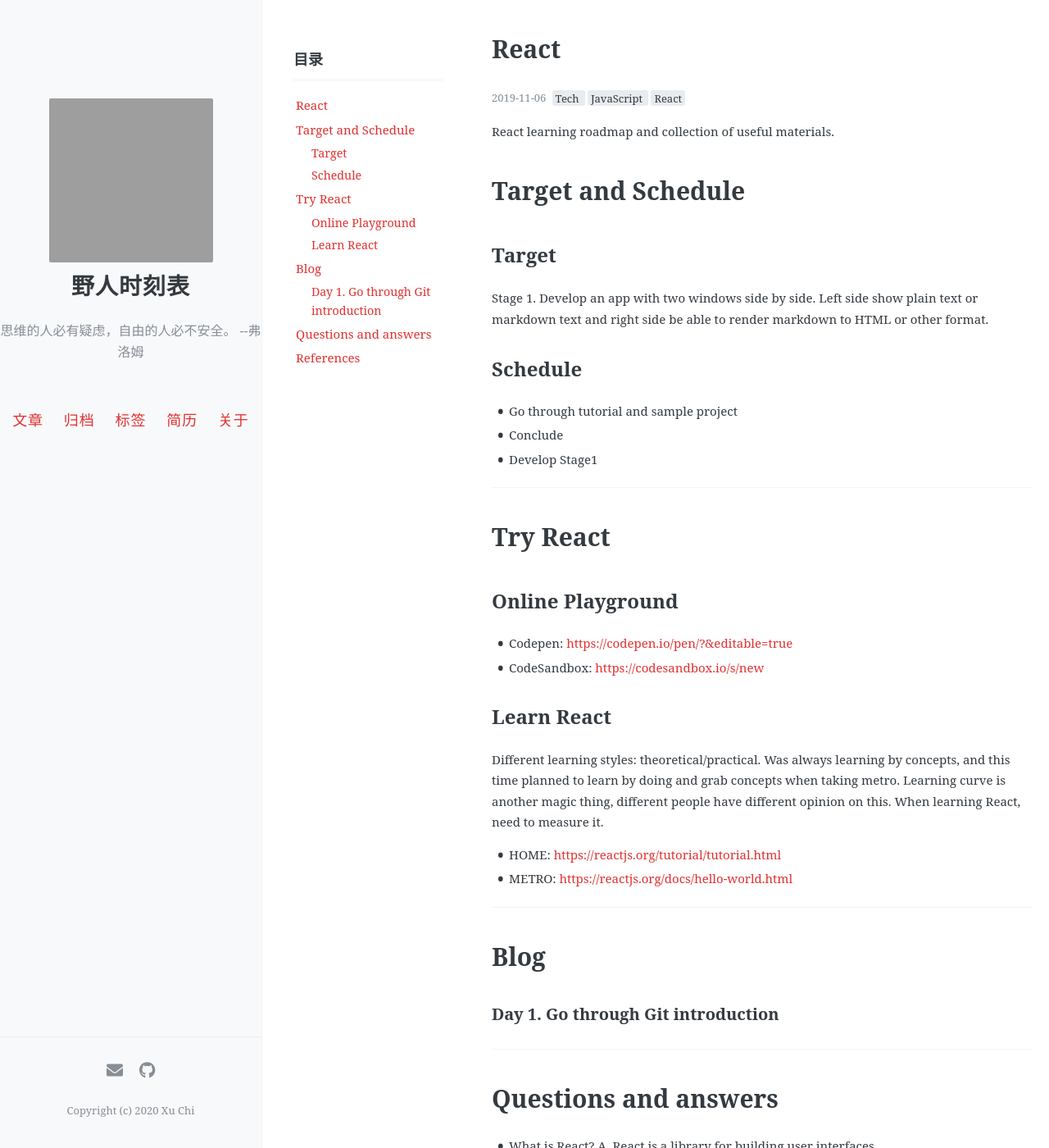
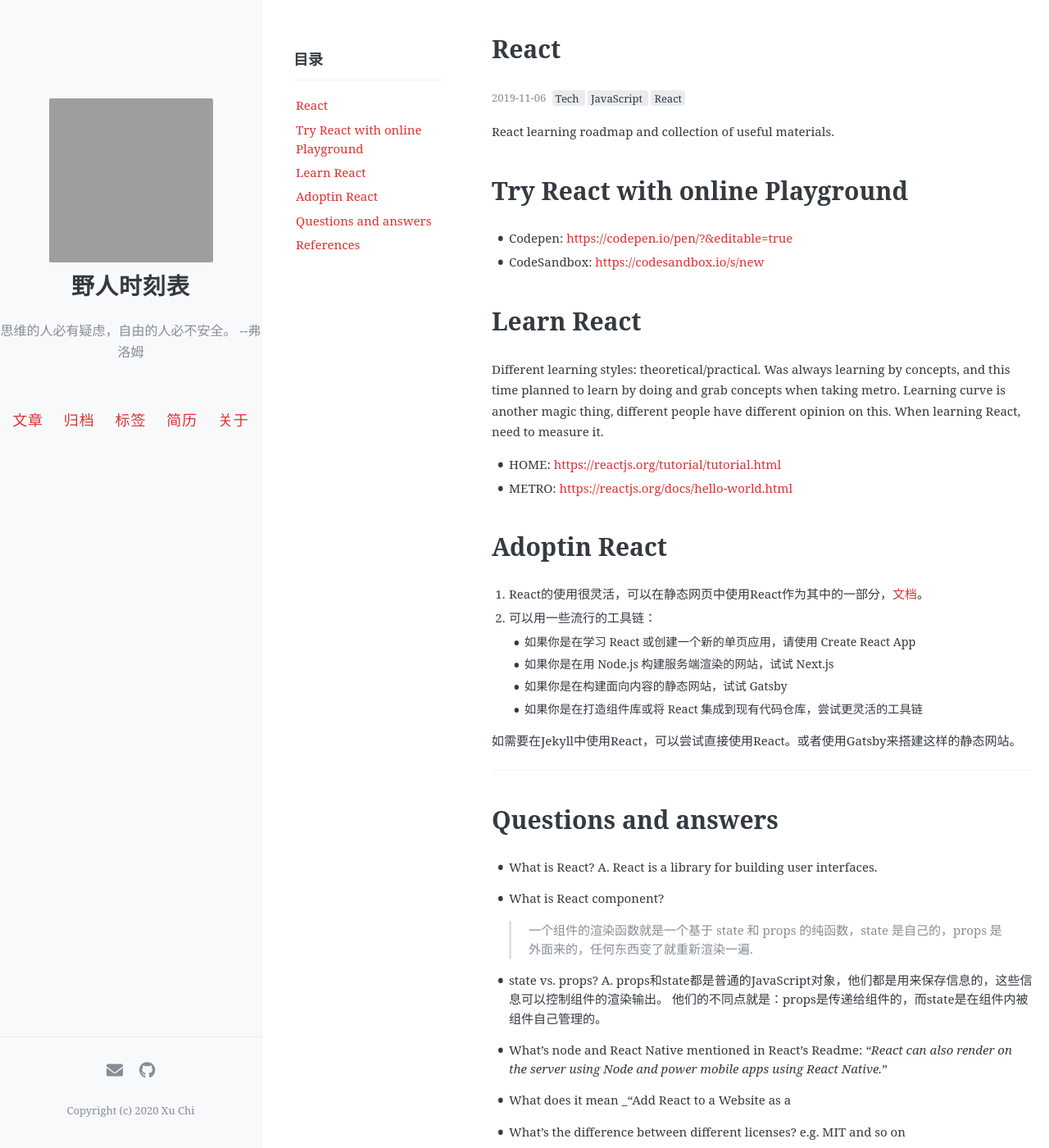
Before and after one commit to xuchi16/Lukathis.github.io, a Jekyll site: the page built from _posts/javascript/2019-11-06-React.markdown, in a window 1280 px wide and 1400 px high. Shown: the whole window at 82% size. Built offline with Jekyll 4.4.1, drawn with Linux system fonts in a browser that asks for light colours; comment, search, counter and statistics services are not loaded; some of the changed text lies outside the part shown; grey boxes are pictures that could not be loaded.

Commit message:
embed React in Jekyll

```diff
--- a/_config.yml
+++ b/_config.yml
@@ -86,7 +86,7 @@ baseurl:
 # !! You don't need to change any of the configuration flags below !!
 #
 
-permalink: /:title/
+permalink: /:categories/:title/
 paginate_path: /page:num/
 
 # The release of Jekyll Now that you're using
--- a/_includes/head.html
+++ b/_includes/head.html
@@ -16,7 +16,14 @@
 
   <!-- Created with Jekyll Now - http://github.com/barryclark/jekyll-now -->
 
+  {% if page.react==true %}
+  <!-- 注意: 部署时，将 "development.js" 替换为 "production.min.js"。-->
+  <script src="https://unpkg.com/react@16/umd/react.production.min.js" crossorigin></script>
+  <script src="https://unpkg.com/react-dom@16/umd/react-dom.production.min.js" crossorigin></script>
+  {% endif %}
+
   <!-- 数学公式 -->
+  {% if page.math==true %}
   <script src="https://cdn.mathjax.org/mathjax/latest/MathJax.js?config=TeX-AMS-MML_HTMLorMML" type="text/javascript"></script>
   <script type="text/x-mathjax-config">
     MathJax.Hub.Config({
@@ -26,5 +33,6 @@
       }
     });
   </script>
+  {% endif %}
 
 </head>
--- a/_posts/cfa/2020-02-10-CFA-portfolio-management.markdown
+++ b/_posts/cfa/2020-02-10-CFA-portfolio-management.markdown
@@ -3,6 +3,7 @@ layout: post
 title:  "[CFA] Portfolio Management"
 author: Xu Chi
 toc: true
+math: true
 tags: [Finance, CFA, Portfolio]
 ---
 
--- a/_posts/javascript/2019-11-06-React.markdown
+++ b/_posts/javascript/2019-11-06-React.markdown
@@ -9,34 +9,28 @@ date:   2019-11-06 17:00:00 +0800
 
 React learning roadmap and collection of useful materials.
 
-# Target and Schedule
-
-## Target
-
-Stage 1. Develop an app with two windows side by side. Left side show plain text or markdown text and right side be able to render markdown to HTML or other format.
-
-## Schedule
-* Go through tutorial and sample project
-* Conclude
-* Develop Stage1
-
------------------------------------------------------
-# Try React
-## Online Playground
+# Try React with online Playground
 
 * Codepen: <https://codepen.io/pen/?&editable=true>
 * CodeSandbox: <https://codesandbox.io/s/new>
 
-## Learn React
+# Learn React
 Different learning styles: theoretical/practical. Was always learning by concepts, and this time planned to learn by doing and grab concepts when taking metro. Learning curve is another magic thing, different people have different opinion on this. When learning React, need to measure it.
 
 * HOME: <https://reactjs.org/tutorial/tutorial.html>
 * METRO: <https://reactjs.org/docs/hello-world.html>
 
------------------------------------------------------
-# Blog
+# Adoptin React
 
-### Day 1. Go through Git introduction
+1. React的使用很灵活，可以在静态网页中使用React作为其中的一部分，[文档](https://zh-hans.reactjs.org/docs/add-react-to-a-website.html)。
+2. 可以用一些流行的工具链：
+  * 如果你是在学习 React 或创建一个新的单页应用，请使用 Create React App
+  * 如果你是在用 Node.js 构建服务端渲染的网站，试试 Next.js
+  * 如果你是在构建面向内容的静态网站，试试 Gatsby
+  * 如果你是在打造组件库或将 React 集成到现有代码仓库，尝试更灵活的工具链
+
+如需要在Jekyll中使用React，可以尝试直接使用React。或者使用Gatsby来搭建这样的静态网站。
+
 -----------------------------------------------------
 # Questions and answers
 
@@ -45,6 +39,10 @@ A. React is a library for building user interfaces.
 
 * What is React component?
 > 一个组件的渲染函数就是一个基于 state 和 props 的纯函数，state 是自己的，props 是外面来的，任何东西变了就重新渲染一遍.
+
+* state vs. props?
+A. props和state都是普通的JavaScript对象，他们都是用来保存信息的，这些信息可以控制组件的渲染输出。
+ 他们的不同点就是：props是传递给组件的，而state是在组件内被组件自己管理的。
 
 * What's node and React Native mentioned in React's Readme: _"React can also render on the server using Node and power mobile apps using React Native._"
 
@@ -58,10 +56,14 @@ A. An XML-like syntax.
 * Cannot understand sample _"A Stateful Component"_ in reactjs.org, where it defined tick per sec?
 A. The method componentDidMount() defines the interval as 1000 which is 1 second. And seems that this.interval is an internal field of React.Component.
 
-* What is react hook?
-
 * What is Babel?
 A. Babel is a JavaScript compiler. It is a toolchain that is mainly used to convert ECMAScript 2015+ code into backwards compatible version of JavaScript in current and older browsers or environments.
+
+* What is Redux?
+A. [Redux](https://redux.js.org/) is a predictable state container for JS Apps. Develpers use Redux for state management.
+
+* What is React hook?
+A. [Hook](https://zh-hans.reactjs.org/docs/hooks-intro.html) 是 React 16.8 的新增特性。它可以让你在不编写 class 的情况下使用 state 以及其他的 React 特性。
 
 -----------------------------------------------------
 # References
--- a/_posts/javascript/2020-02-15-How-to-setup-react-env.markdown
+++ b/_posts/javascript/2020-02-15-How-to-setup-react-env.markdown
@@ -63,6 +63,10 @@ Happy hacking!
 
 6. 然后在浏览器中访问 http://localhost:3000 即可
 
+# 设置Lint
+
+TBD
+
 # 关联Git
 
 TBD
--- a/_posts/python/2016-05-16-Python3-installation.markdown
+++ b/_posts/python/2016-05-16-Python3-installation.markdown
@@ -3,7 +3,7 @@ layout: post
 title:  "Python2/3共存安装——使用pyenv"
 author: Xu Chi
 toc: true
-tags: [Tech, Python, env setup]
+tags: [Tech, Python, Setup]
 date:   2016-05-30 11:22:34 +0800
 ---
 
```
Also changed, not shown: Tech/JavaScript/How-to-embed-React-component-in-Jekyll/like_button.css (added, +21 -0 lines), Tech/JavaScript/How-to-embed-React-component-in-Jekyll/like_button.js (added, +25 -0 lines), Tech/JavaScript/Why-pass-func-to-set-state/like_button.js (added, +25 -0 lines), _posts/computer_system/2020-02-14-floating-point-understanding.markdown (added, +14 -0 lines), _posts/javascript/2020-02-15-Flashcard-with-React.markdown (added, +20 -0 lines), _posts/javascript/2020-02-16-How-to-embed-React-component-in-Jekyll.markdown (added, +137 -0 lines), _posts/javascript/2020-02-16-Why-pass-func-to-set-state.markdown (added, +24 -0 lines).
